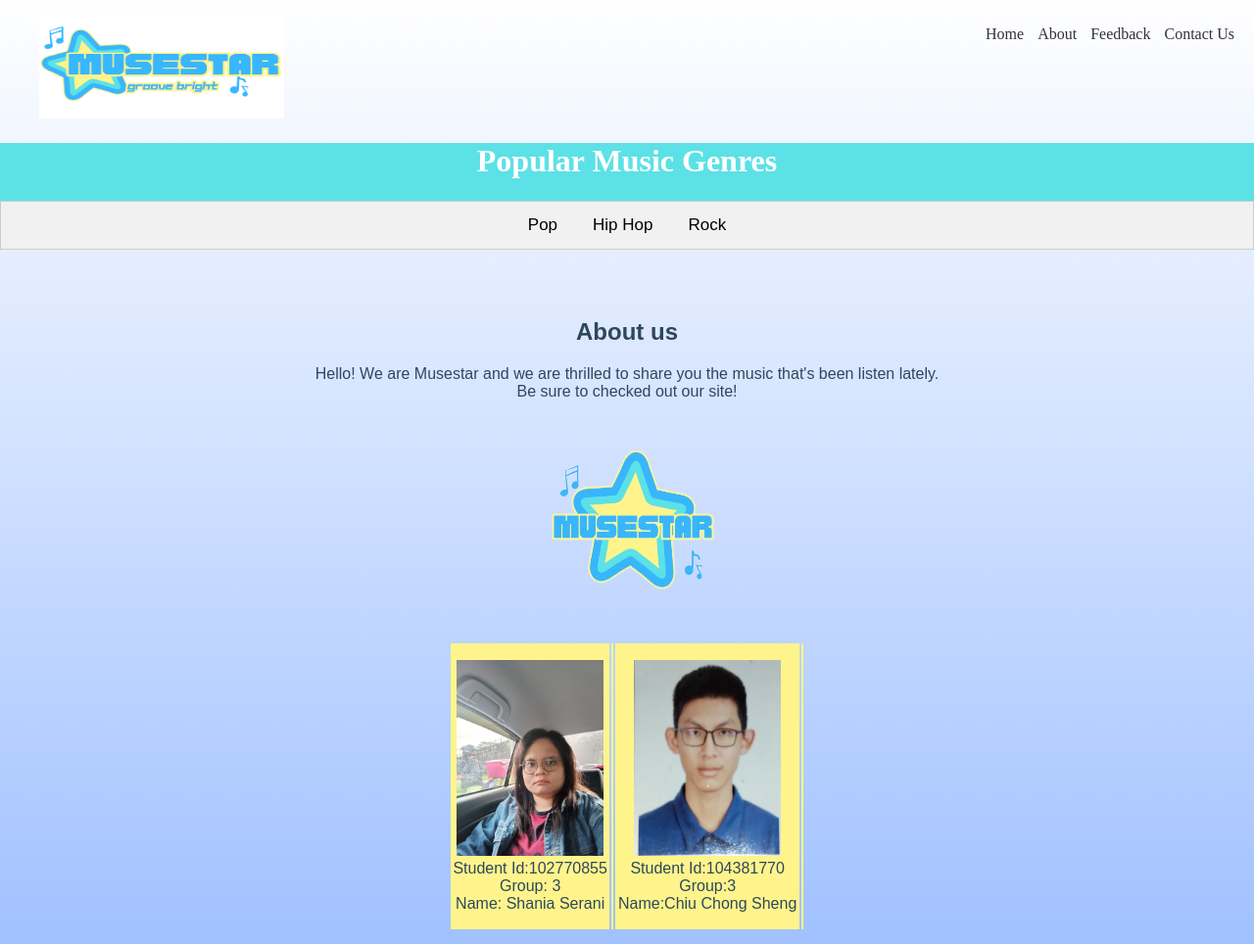
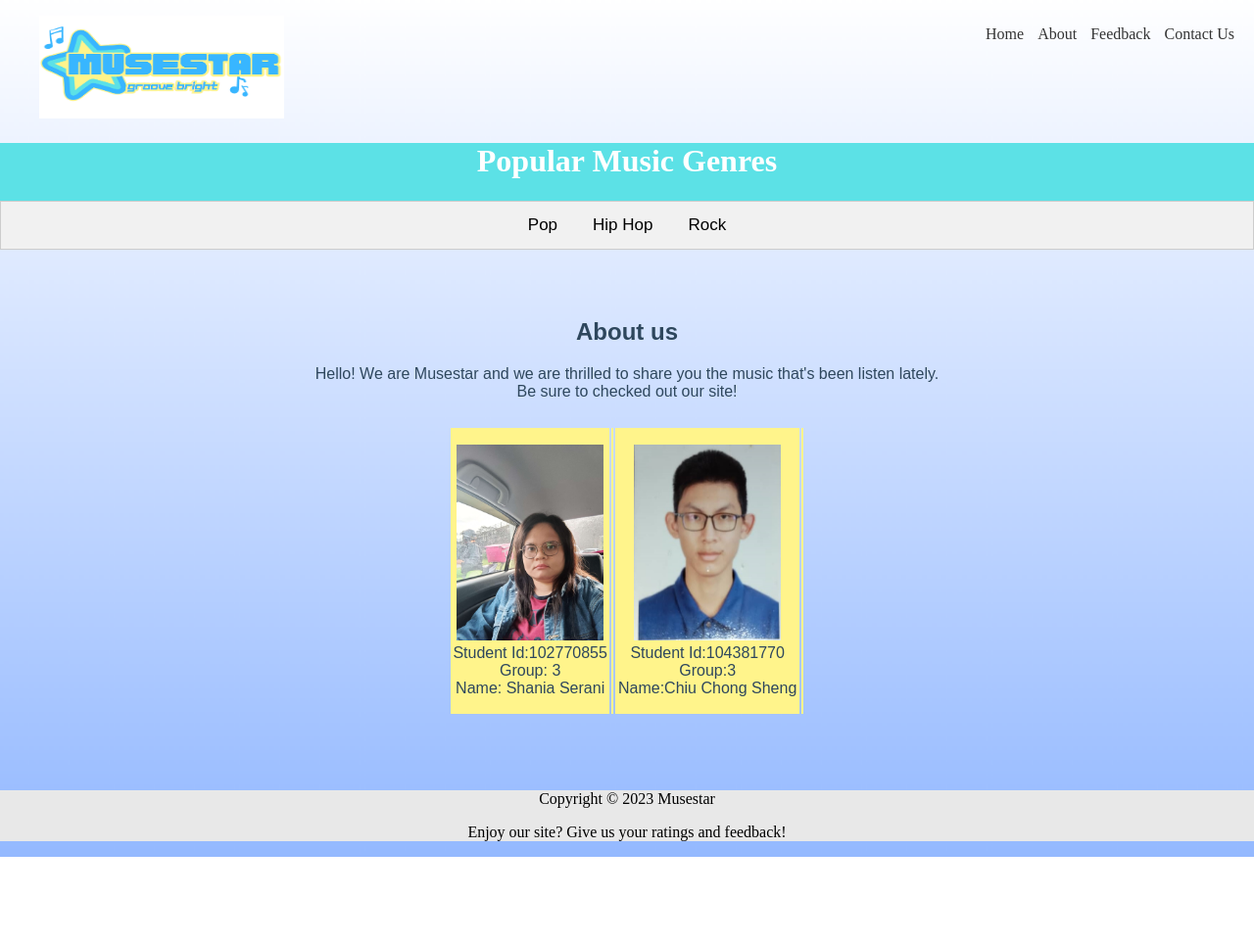
Before and after one commit to Sharkisdead/Musestar.github.io, a plain HTML site: page Musestar.html in a window 1280 px wide. Shown: the top 964 px of the page at 98% size. After the commit the page ends 875 px from the top, so only its background shows below. Drawn offline with Linux system fonts and the light colour scheme.

Commit message:
Update Musestar.html

```diff
--- a/Musestar.html
+++ b/Musestar.html
@@ -49,9 +49,7 @@
 	<h2> About us </h2>
 
 	<p> Hello! We are Musestar and we are thrilled to share you the music that's been listen lately. Be sure to checked out our site!</p>
-	<figure>
-	<img src="images/Musestar2Logo.png" alt="musestar2logo"  width="200" height="200" >
-	</figure>
+
 
 	<table>
 		<tr>
```
